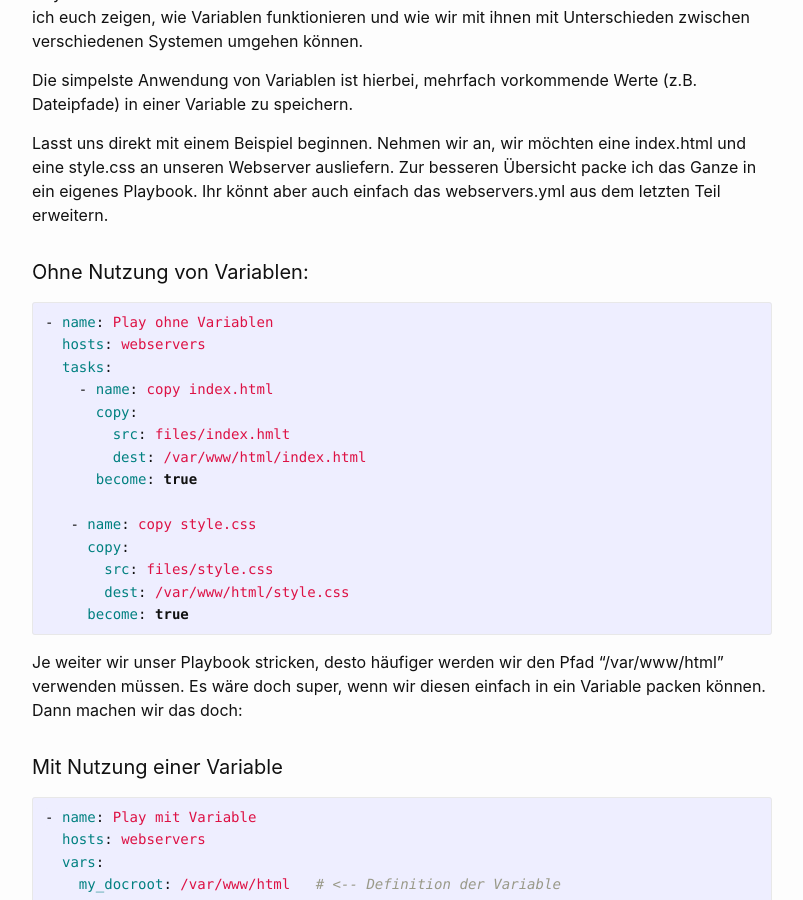
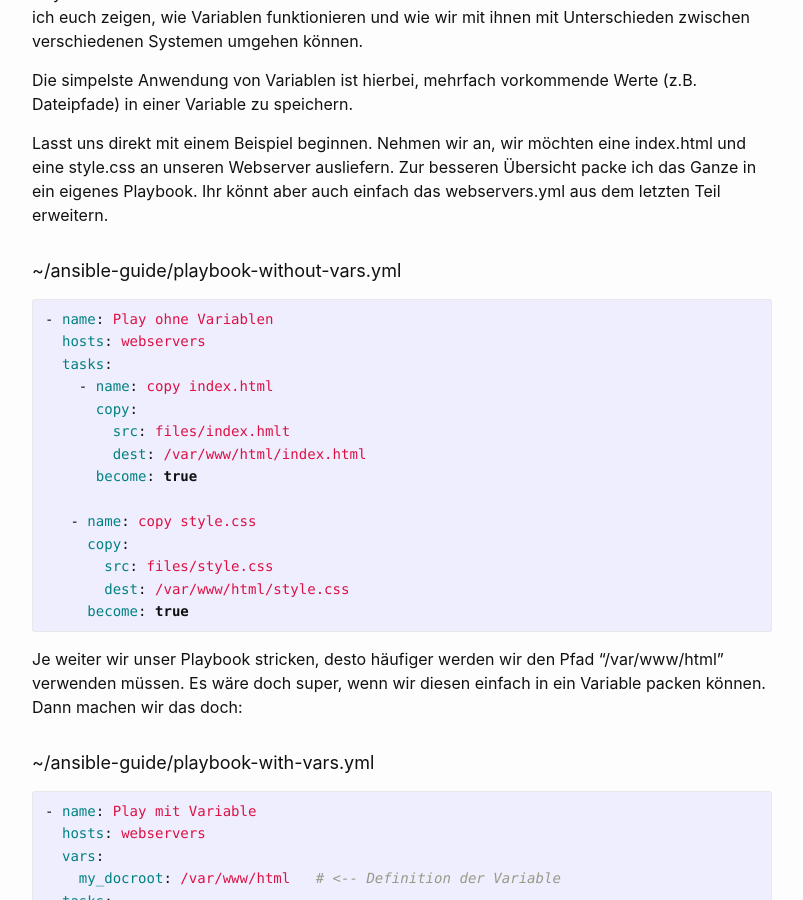
Before and after one commit to dermow/staging, a Jekyll site: the page built from _posts/2021-02-20-ansible-guide-5.markdown, in a window 1280 px wide and 900 px high, scrolled down 277 px. Shown: the whole window, without its empty margins (238-1041 px from the left). Built offline with Jekyll 4.4.1, drawn with Linux system fonts in a browser that asks for light colours; comment, search, counter and statistics services are not loaded.

Commit message:
Update 2021-02-20-ansible-guide-5.markdown

````diff
--- a/_posts/2021-02-20-ansible-guide-5.markdown
+++ b/_posts/2021-02-20-ansible-guide-5.markdown
@@ -13,7 +13,7 @@ Die simpelste Anwendung von Variablen ist hierbei, mehrfach vorkommende Werte (z
 Lasst uns direkt mit einem Beispiel beginnen. Nehmen wir an, wir möchten eine index.html und eine style.css an unseren Webserver ausliefern. Zur besseren Übersicht
 packe ich das Ganze in ein eigenes Playbook. Ihr könnt aber auch einfach das webservers.yml aus dem letzten Teil erweitern.
 
-#### Ohne Nutzung von Variablen:
+##### ~/ansible-guide/playbook-without-vars.yml
 
 ```yaml
 - name: Play ohne Variablen
@@ -34,7 +34,7 @@ packe ich das Ganze in ein eigenes Playbook. Ihr könnt aber auch einfach das we
 
 Je weiter wir unser Playbook stricken, desto häufiger werden wir den Pfad "/var/www/html" verwenden müssen. Es wäre doch super, wenn wir diesen einfach in ein Variable packen können. Dann machen wir das doch:
 
-#### Mit Nutzung einer Variable
+##### ~/ansible-guide/playbook-with-vars.yml
 
 ```yaml
 - name: Play mit Variable
@@ -121,12 +121,12 @@ mkdir -p host_vars/ansible-guide-2
 ```
 In jedem Verzeichnis erstellen wir jetzt noch ein File "main.yml"
 
-#### ~/ansible-guide/host_vars/ansible-guide-1/main.yml
+##### ~/ansible-guide/host_vars/ansible-guide-1/main.yml
 ```yaml
 my_welcome_text: Ich bin webserver1!
 ```
 
-#### ~/ansible-guide/host_vars/ansible-guide-2/main.yml
+##### ~/ansible-guide/host_vars/ansible-guide-2/main.yml
 ```yaml
 my_welcome_text: Ich bin webserver2!
 ```
@@ -135,7 +135,7 @@ Wenn wir unser Playbook starten, wird Ansible automatisch alle Dateien unter "ho
 
 Um das nun zu testen, müssen wir noch eine kleine Anpassung an unserem Webserver-Playbook vornehmen. Mit dem Modul "copy" können wir nämlich anstelle einer Quell-Datei auch direkt den gewünschten Inhalt der Zieldatei definieren. Das sieht dann so aus:
 
-###  ~/ansible-guide/webservers.yml
+#####  ~/ansible-guide/webservers.yml
 ``` yaml
 - name: webserver setup
   hosts: webservers
@@ -240,12 +240,12 @@ mkdir ~/ansible-guide/group_vars/db
 
 In beiden Verzeichnissen erstellen wir uns eine "main.yml":
 
-#### ~/ansible-guide/group_vars/webservers/main.yml
+##### ~/ansible-guide/group_vars/webservers/main.yml
 ```yaml
 test_text: Ich bin ein Host in der Gruppe 'webservers'!
 ```
 
-#### ~/ansible-guide/group_vars/db/main.yml
+##### ~/ansible-guide/group_vars/db/main.yml
 ```yaml
 test_text: Ich bin ein Host in der Gruppe 'db'!
 ```
````
